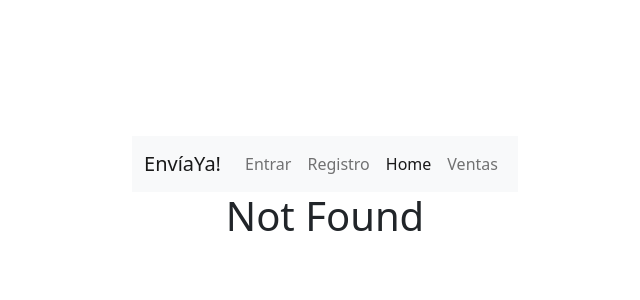
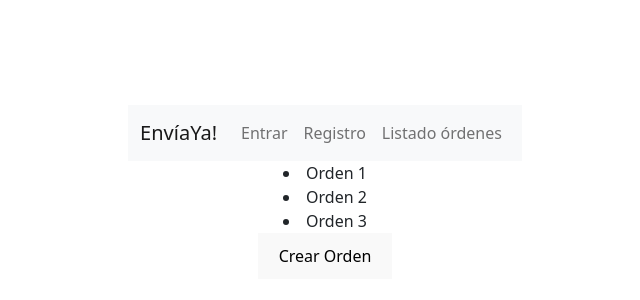
Before and after one commit to Nmartinez28/sprint2mintic, a React (Vite) app: page /Listado_ordenes in a window 1280 px wide. Before the commit this address had no page. Shown: the part 208-508 px from the top of the page, without its empty margins (315-955 px from the left). Built offline with nearby package versions, Linux system fonts and the light colour scheme.

Commit message:
Se creó el componente Listado_ordenes

```diff
--- a/src/App.jsx
+++ b/src/App.jsx
@@ -1,9 +1,9 @@
 import './App.css'
-import Ventas from './componentes/Ventas'
 import { BrowserRouter, Link, Route, Routes } from 'react-router-dom'
 import Entrar from './componentes/Entrar'
 import Menu from './componentes/Menu'
 import Registro from './componentes/Registro'
+import Listado_ordenes from './componentes/Listado_ordenes'
 
 function App() {
 
@@ -11,10 +11,9 @@ function App() {
     <BrowserRouter>
       <Menu />
       <Routes>
-        <Route path='/' element={<h1>Home</h1>}/>
         <Route path='/Entrar' element={<Entrar />}/>
         <Route path='/Registro' element={<Registro />}/>
-        <Route path='/ventas' element={<Ventas />}/>
+        <Route path='/Listado_ordenes' element={<Listado_ordenes/>}/>
         <Route path='*' element={<h1>Not Found</h1>}/>
       </Routes>
     </BrowserRouter>
--- /dev/null
+++ b/src/componentes/Listado_ordenes.jsx
@@ -0,0 +1,10 @@
+export default function Listado_ordenes(){
+    return (
+        <>
+            <li>Orden 1</li>
+            <li>Orden 2</li>
+            <li>Orden 3</li>
+            <button>Crear Orden</button>
+        </>
+    )
+}
--- a/src/componentes/Menu.jsx
+++ b/src/componentes/Menu.jsx
@@ -17,10 +17,7 @@ export default function Menu() {
                             <Link className="nav-link" to="/Registro">Registro</Link>
                         </li>
                         <li className="nav-item">
-                            <Link className="nav-link active" aria-current="page" to="/">Home</Link>
-                        </li>
-                        <li className="nav-item">
-                            <Link className="nav-link" to="/ventas">Ventas</Link>
+                            <Link className="nav-link" to="/Listado_ordenes">Listado órdenes</Link>
                         </li>
                     </ul>
                 </div>
--- a/src/componentes/Ventas.jsx
+++ /dev/null
@@ -1,36 +0,0 @@
-
-export default function Ventas() {
-    return (
-        <form action="">
-            <p>
-                <label htmlFor="">Fecha</label>
-                <input type="date" />
-            </p>
-            <p>
-                <label htmlFor="">Documento Cliente</label>
-                <input type="number" />
-            </p>
-            <p>
-                <label htmlFor="">Nombre Cliente</label>
-                <input type="text" readOnly />
-            </p>
-            <p>
-                <label htmlFor="">Nombre producto</label>
-                <input type="text" />
-            </p>
-            <p>
-                <label htmlFor="">Valor unitario</label>
-                <input type="text" />
-            </p>
-            <p>
-                <label htmlFor="">Cantidad</label>
-                <input type="number" />
-            </p>
-            <p>
-                <label htmlFor="">Total</label>
-                <input type="text" readOnly />
-            </p>
-            <button>Guardar</button>
-        </form>
-    )
-}
```
